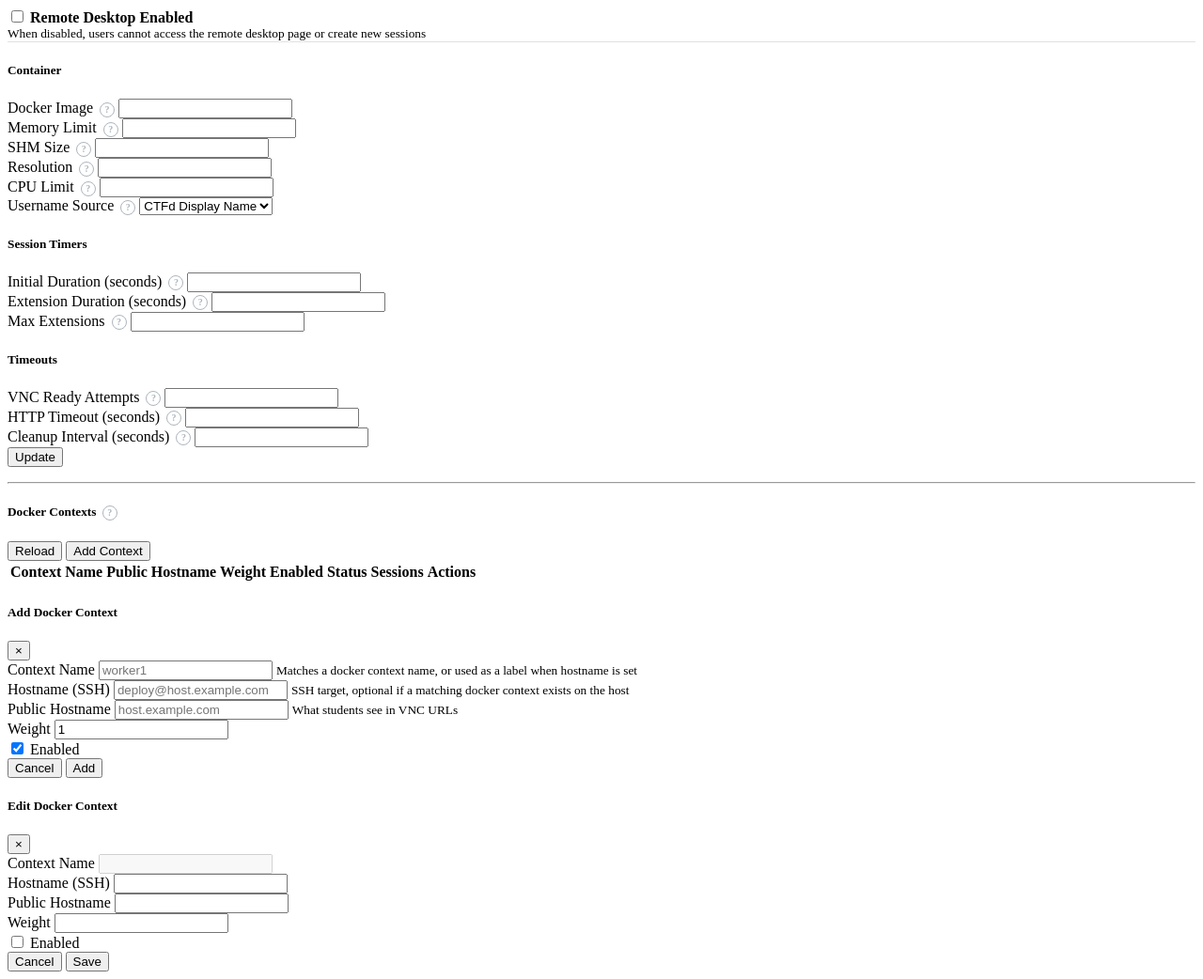
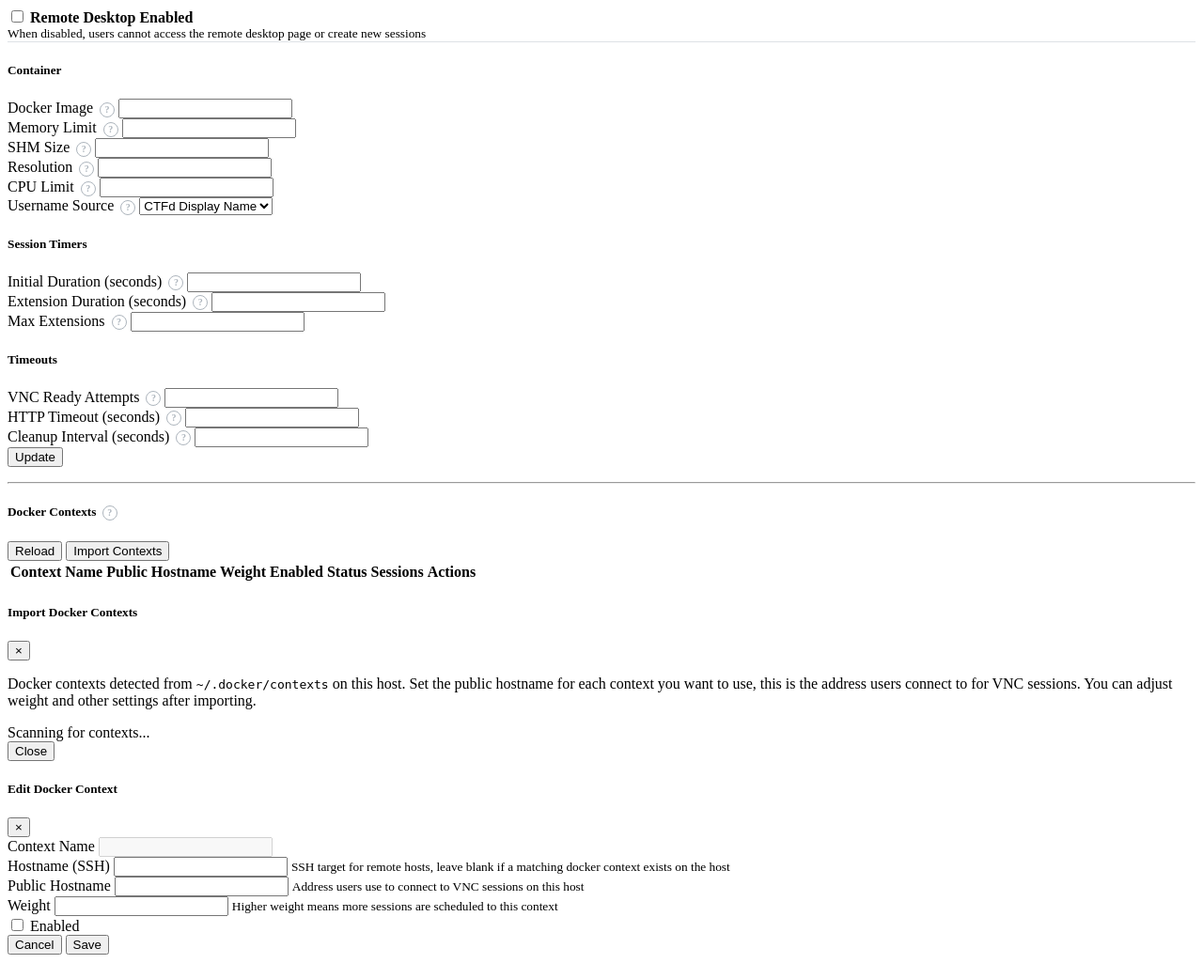
Before and after one commit to 0xfbad/ctfd-remote-desktop-plugin, a Python web app: template src/templates/remote_desktop_config.html in a window 1280 px wide. Shown: the whole page at 94% size. After the commit the page ends 1016 px from the top, so only its background shows below. Run offline with Jinja, Linux system fonts and the light colour scheme; the template is opened without the code that fills it, so the values that code supplies are empty.

Commit message:
import flow, fix alerts, test feedback, socket banner

```diff
--- a/src/templates/remote_desktop_config.html
+++ b/src/templates/remote_desktop_config.html
@@ -77,11 +77,13 @@
 
 <hr class="mt-4">
 
+<div id="rd-docker-alert" style="display:none;"></div>
+
 <div class="d-flex justify-content-between align-items-center mb-3">
-    <h5 class="mb-0">Docker Contexts <span class="cfg-help" data-tip="Each context is a Docker host that can run desktop sessions. Add multiple contexts to spread load across servers. Sessions are distributed by weight.">?</span></h5>
+    <h5 class="mb-0">Docker Contexts <span class="cfg-help" data-tip="Each context is a Docker host that can run desktop sessions. Import contexts from your Docker configuration to spread load across servers. Sessions are distributed by weight.">?</span></h5>
     <div>
         <button type="button" class="btn btn-sm btn-outline-secondary" id="rd-reload-contexts-btn">Reload</button>
-        <button type="button" class="btn btn-sm btn-outline-primary" id="rd-add-context-btn">Add Context</button>
+        <button type="button" class="btn btn-sm btn-outline-primary" id="rd-import-contexts-btn">Import Contexts</button>
     </div>
 </div>
 <div class="table-responsive">
@@ -101,41 +103,26 @@
     </table>
 </div>
 
-<div class="modal fade" id="rdAddContextModal" tabindex="-1">
-    <div class="modal-dialog">
+<div class="modal fade" id="rdImportContextsModal" tabindex="-1">
+    <div class="modal-dialog modal-lg">
         <div class="modal-content">
             <div class="modal-header">
-                <h5 class="modal-title">Add Docker Context</h5>
+                <h5 class="modal-title">Import Docker Contexts</h5>
                 <button type="button" class="close" data-dismiss="modal"><span>&times;</span></button>
             </div>
             <div class="modal-body">
-                <div class="form-group">
-                    <label>Context Name</label>
-                    <input type="text" class="form-control" id="rd-add-ctx-name" placeholder="worker1">
-                    <small class="form-text text-muted">Matches a docker context name, or used as a label when hostname is set</small>
+                <p class="text-muted small mb-3">Docker contexts detected from <code>~/.docker/contexts</code> on this host. Set the public hostname for each context you want to use, this is the address users connect to for VNC sessions. You can adjust weight and other settings after importing.</p>
+                <div id="rd-discover-loading" class="text-center py-3">
+                    <i class="fas fa-spinner fa-spin"></i> Scanning for contexts...
                 </div>
-                <div class="form-group">
-                    <label>Hostname (SSH)</label>
-                    <input type="text" class="form-control" id="rd-add-ctx-hostname" placeholder="deploy@host.example.com">
-                    <small class="form-text text-muted">SSH target, optional if a matching docker context exists on the host</small>
-                </div>
-                <div class="form-group">
-                    <label>Public Hostname</label>
-                    <input type="text" class="form-control" id="rd-add-ctx-pub-hostname" placeholder="host.example.com">
-                    <small class="form-text text-muted">What students see in VNC URLs</small>
-                </div>
-                <div class="form-group">
-                    <label>Weight</label>
-                    <input type="number" class="form-control" id="rd-add-ctx-weight" value="1" min="1">
-                </div>
-                <div class="form-check">
-                    <input type="checkbox" class="form-check-input" id="rd-add-ctx-enabled" checked>
-                    <label class="form-check-label" for="rd-add-ctx-enabled">Enabled</label>
+                <div id="rd-discover-list" style="display:none;"></div>
+                <div id="rd-discover-empty" style="display:none;" class="text-center text-muted py-3">
+                    No new Docker contexts found on this host
+                    <br><small>Make sure <code>~/.docker</code> is mounted and contexts are created with <code>docker context create</code></small>
                 </div>
             </div>
             <div class="modal-footer">
-                <button type="button" class="btn btn-secondary" data-dismiss="modal">Cancel</button>
-                <button type="button" class="btn btn-primary" id="rd-add-ctx-submit">Add</button>
+                <button type="button" class="btn btn-secondary" data-dismiss="modal">Close</button>
             </div>
         </div>
     </div>
@@ -157,14 +144,17 @@
                 <div class="form-group">
                     <label>Hostname (SSH)</label>
                     <input type="text" class="form-control" id="rd-edit-ctx-hostname">
+                    <small class="form-text text-muted">SSH target for remote hosts, leave blank if a matching docker context exists on the host</small>
                 </div>
                 <div class="form-group">
                     <label>Public Hostname</label>
                     <input type="text" class="form-control" id="rd-edit-ctx-pub-hostname">
+                    <small class="form-text text-muted">Address users use to connect to VNC sessions on this host</small>
                 </div>
                 <div class="form-group">
                     <label>Weight</label>
                     <input type="number" class="form-control" id="rd-edit-ctx-weight" min="1">
+                    <small class="form-text text-muted">Higher weight means more sessions are scheduled to this context</small>
                 </div>
                 <div class="form-check">
                     <input type="checkbox" class="form-check-input" id="rd-edit-ctx-enabled">
@@ -293,9 +283,9 @@
         .then(function(r) { return r.json(); })
         .then(function(data) {
             if (data.success) {
-                CTFd.ui.ezal.ezAlert({ title: 'Success', body: 'Settings saved', button: 'OK' });
+                CTFd.ui.ezq.ezAlert({ title: 'Success', body: 'Settings saved', button: 'OK' });
             } else {
-                CTFd.ui.ezal.ezAlert({ title: 'Error', body: data.error || 'Save failed', button: 'OK' });
+                CTFd.ui.ezq.ezAlert({ title: 'Error', body: data.error || 'Save failed', button: 'OK' });
             }
         })
         .catch(function(err) { console.error('Error saving RD settings:', err); });
@@ -331,8 +321,25 @@
     function loadContexts() {
         rdFetch('/remote-desktop/admin/api/contexts')
             .then(function(r) { return r.json(); })
-            .then(function(data) { renderContexts(data.contexts || []); })
+            .then(function(data) {
+                renderContexts(data.contexts || []);
+                renderDockerAlert(data.docker_socket, data.contexts || []);
+            })
             .catch(function(err) { console.error('Error fetching contexts:', err); });
+    }
+
+    function renderDockerAlert(socketOk, contexts) {
+        var el = document.getElementById('rd-docker-alert');
+        el.style.display = '';
+
+        if (!socketOk) {
+            el.className = 'alert alert-danger mb-3';
+            el.innerHTML = 'Unable to reach the local Docker socket. Make sure <code>/var/run/docker.sock</code> is mounted and the container has the right group permissions (<code>group_add</code>). See the Docker access section in the README.';
+            return;
+        }
+
+        el.className = 'alert alert-success mb-3';
+        el.innerHTML = 'Local Docker socket is reachable.';
     }
 
     function renderContexts(contexts) {
@@ -378,18 +385,35 @@
             var id = btn.dataset.id;
             var name = btn.dataset.name;
 
-            if (action === 'test') testContext(id, name);
+            if (action === 'test') testContext(id, name, btn);
             else if (action === 'edit') showEditModal(btn);
             else if (action === 'delete') deleteContext(id, name);
         });
     }
 
-    function testContext(id, name) {
+    function testContext(id, name, btn) {
+        var icon = btn.querySelector('i');
+        var origClass = icon.className;
+        icon.className = 'fas fa-spinner fa-spin';
+        icon.style.color = '#6c757d';
+        btn.disabled = true;
+
         rdFetch('/remote-desktop/admin/api/contexts/' + id + '/test')
             .then(function(r) { return r.json(); })
             .then(function(data) {
-                if (data.success) CTFd.ui.ezal.ezAlert({ title: 'Success', body: name + ' is reachable', button: 'OK' });
-                else CTFd.ui.ezal.ezAlert({ title: 'Error', body: data.error || 'Test failed', button: 'OK' });
+                if (data.success) {
+                    CTFd.ui.ezq.ezAlert({ title: 'Test Passed', body: name + ' is reachable and the configured image was found', button: 'OK' });
+                } else {
+                    CTFd.ui.ezq.ezAlert({ title: 'Test Failed', body: name + ': ' + (data.error || 'could not reach context'), button: 'OK' });
+                }
+            })
+            .catch(function() {
+                CTFd.ui.ezq.ezAlert({ title: 'Test Failed', body: name + ': request failed, check the logs for details', button: 'OK' });
+            })
+            .finally(function() {
+                icon.className = origClass;
+                icon.style.color = '#28a745';
+                btn.disabled = false;
             });
     }
 
@@ -400,6 +424,8 @@
         document.getElementById('rd-edit-ctx-pub-hostname').value = btn.dataset.pub;
         document.getElementById('rd-edit-ctx-weight').value = btn.dataset.weight;
         document.getElementById('rd-edit-ctx-enabled').checked = btn.dataset.enabled === 'true';
+        var hostnameField = document.getElementById('rd-edit-ctx-hostname').closest('.form-group');
+        hostnameField.style.display = btn.dataset.hostname ? '' : 'none';
         $('#rdEditContextModal').modal('show');
     }
 
@@ -412,40 +438,99 @@
         .then(function(r) { return r.json(); })
         .then(function(data) {
             if (data.success) loadHosts();
-            else CTFd.ui.ezal.ezAlert({ title: 'Error', body: data.error || 'Delete failed', button: 'OK' });
+            else CTFd.ui.ezq.ezAlert({ title: 'Error', body: data.error || 'Delete failed', button: 'OK' });
         });
     }
 
-    document.getElementById('rd-add-context-btn').addEventListener('click', function() {
-        document.getElementById('rd-add-ctx-name').value = '';
-        document.getElementById('rd-add-ctx-hostname').value = '';
-        document.getElementById('rd-add-ctx-pub-hostname').value = '';
-        document.getElementById('rd-add-ctx-weight').value = '1';
-        document.getElementById('rd-add-ctx-enabled').checked = true;
-        $('#rdAddContextModal').modal('show');
-    });
+    function discoverContexts() {
+        var loading = document.getElementById('rd-discover-loading');
+        var list = document.getElementById('rd-discover-list');
+        var empty = document.getElementById('rd-discover-empty');
 
-    document.getElementById('rd-add-ctx-submit').addEventListener('click', function() {
-        var payload = {
-            context_name: document.getElementById('rd-add-ctx-name').value,
-            hostname: document.getElementById('rd-add-ctx-hostname').value || null,
-            pub_hostname: document.getElementById('rd-add-ctx-pub-hostname').value,
-            weight: parseInt(document.getElementById('rd-add-ctx-weight').value) || 1,
-            enabled: document.getElementById('rd-add-ctx-enabled').checked
-        };
-        if (!payload.context_name) { CTFd.ui.ezal.ezAlert({ title: 'Error', body: 'Context name is required', button: 'OK' }); return; }
-        if (!payload.pub_hostname) { CTFd.ui.ezal.ezAlert({ title: 'Error', body: 'Public hostname is required', button: 'OK' }); return; }
+        loading.style.display = '';
+        list.style.display = 'none';
+        empty.style.display = 'none';
+
+        rdFetch('/remote-desktop/admin/api/contexts/discover')
+            .then(function(r) { return r.json(); })
+            .then(function(data) {
+                loading.style.display = 'none';
+                var contexts = data.contexts || [];
+
+                if (contexts.length === 0) {
+                    empty.style.display = '';
+                    return;
+                }
+
+                list.style.display = '';
+                list.innerHTML = contexts.map(function(ctx) {
+                    var statusBadge = ctx.reachable
+                        ? '<small class="text-success">connected</small>'
+                        : '<small class="text-warning">unreachable</small>';
+                    return '<div class="border rounded p-2 mb-2 d-flex align-items-center rd-discover-row">' +
+                        '<div class="flex-grow-1 mr-3">' +
+                            '<strong>' + escapeHtml(ctx.name) + '</strong>' +
+                            '<div><small class="text-muted">' + escapeHtml(ctx.endpoint) + '</small> ' + statusBadge + '</div>' +
+                        '</div>' +
+                        '<div class="d-flex align-items-center" style="gap: 8px;">' +
+                            '<input type="text" class="form-control form-control-sm rd-import-hostname" ' +
+                                'placeholder="Public hostname" value="' + escapeHtml(ctx.suggested_hostname) + '" ' +
+                                'data-name="' + escapeHtml(ctx.name) + '" style="width: 180px;">' +
+                            '<button class="btn btn-sm btn-primary rd-import-btn" ' +
+                                'data-name="' + escapeHtml(ctx.name) + '">Import</button>' +
+                        '</div>' +
+                    '</div>';
+                }).join('');
+
+                list.querySelectorAll('.rd-import-btn').forEach(function(btn) {
+                    btn.addEventListener('click', function() {
+                        var row = this.closest('.rd-discover-row');
+                        var pubHostname = row.querySelector('.rd-import-hostname').value.trim();
+                        if (!pubHostname) {
+                            CTFd.ui.ezq.ezAlert({ title: 'Error', body: 'Public hostname is required', button: 'OK' });
+                            return;
+                        }
+                        importContext(this.dataset.name, pubHostname, this);
+                    });
+                });
+            })
+            .catch(function(err) {
+                loading.style.display = 'none';
+                empty.style.display = '';
+                console.error('Error discovering contexts:', err);
+            });
+    }
+
+    function importContext(name, pubHostname, btn) {
+        btn.disabled = true;
+        btn.textContent = '...';
 
         rdFetch('/remote-desktop/admin/api/contexts', {
             method: 'POST',
             headers: { 'Content-Type': 'application/json', 'CSRF-Token': window.init.csrfNonce },
-            body: JSON.stringify(payload)
+            body: JSON.stringify({ context_name: name, pub_hostname: pubHostname, weight: 1, enabled: true })
         })
         .then(function(r) { return r.json(); })
         .then(function(data) {
-            if (data.success) { $('#rdAddContextModal').modal('hide'); loadHosts(); }
-            else CTFd.ui.ezal.ezAlert({ title: 'Error', body: data.error || 'Add failed', button: 'OK' });
+            if (data.success) {
+                var row = btn.closest('.rd-discover-row');
+                row.style.opacity = '0.5';
+                row.querySelector('.rd-import-hostname').disabled = true;
+                btn.textContent = 'Imported';
+                btn.classList.remove('btn-primary');
+                btn.classList.add('btn-success');
+                loadHosts();
+            } else {
+                btn.disabled = false;
+                btn.textContent = 'Import';
+                CTFd.ui.ezq.ezAlert({ title: 'Error', body: data.error || 'Import failed', button: 'OK' });
+            }
         });
+    }
+
+    document.getElementById('rd-import-contexts-btn').addEventListener('click', function() {
+        discoverContexts();
+        $('#rdImportContextsModal').modal('show');
     });
 
     document.getElementById('rd-edit-ctx-submit').addEventListener('click', function() {
@@ -456,7 +541,7 @@
             weight: parseInt(document.getElementById('rd-edit-ctx-weight').value) || 1,
             enabled: document.getElementById('rd-edit-ctx-enabled').checked
         };
-        if (!payload.pub_hostname) { CTFd.ui.ezal.ezAlert({ title: 'Error', body: 'Public hostname is required', button: 'OK' }); return; }
+        if (!payload.pub_hostname) { CTFd.ui.ezq.ezAlert({ title: 'Error', body: 'Public hostname is required', button: 'OK' }); return; }
 
         rdFetch('/remote-desktop/admin/api/contexts/' + id, {
             method: 'PUT',
@@ -466,7 +551,7 @@
         .then(function(r) { return r.json(); })
         .then(function(data) {
             if (data.success) { $('#rdEditContextModal').modal('hide'); loadHosts(); }
-            else CTFd.ui.ezal.ezAlert({ title: 'Error', body: data.error || 'Update failed', button: 'OK' });
+            else CTFd.ui.ezq.ezAlert({ title: 'Error', body: data.error || 'Update failed', button: 'OK' });
         });
     });
 
@@ -477,8 +562,8 @@
         })
         .then(function(r) { return r.json(); })
         .then(function(data) {
-            if (data.success) { CTFd.ui.ezal.ezAlert({ title: 'Success', body: 'Contexts reloaded', button: 'OK' }); loadHosts(); }
-            else CTFd.ui.ezal.ezAlert({ title: 'Error', body: data.error || 'Reload failed', button: 'OK' });
+            if (data.success) { CTFd.ui.ezq.ezAlert({ title: 'Success', body: 'Contexts reloaded', button: 'OK' }); loadHosts(); }
+            else CTFd.ui.ezq.ezAlert({ title: 'Error', body: data.error || 'Reload failed', button: 'OK' });
         });
     });
 
```
